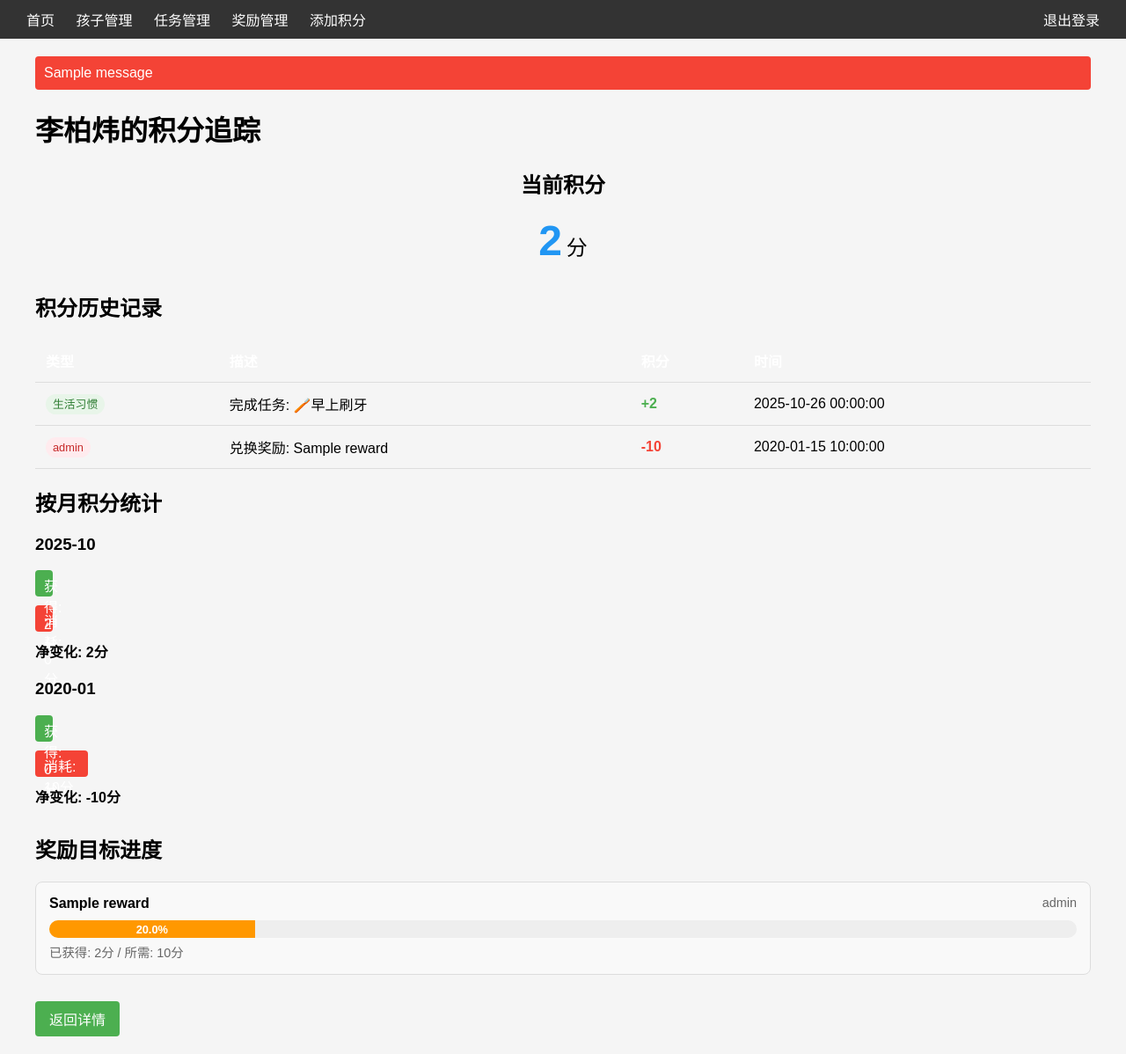
After one commit to ShiShiBits1/GrowthQuest, a Flask app: page /child/1/progress in a window 1280 px wide. The commit adds this page. Shown: the whole page at 88% size. Run offline with Flask 3, Linux system fonts and the light colour scheme; a user stored in the database is signed in; tables that the repository leaves empty hold one stand-in row (values such as "Sample post"); one stand-in notice (Sample message) is shown.

Commit message:
feat: 添加任务分类和奖励等级功能
- 在任务和奖励模型中添加分类和等级字段
- 更新相关模板以显示新字段
- 添加编辑任务和奖励的功能页面
- 实现积分添加页面和积分追踪功能
- 改进UI样式和用户体验

```diff
--- a/app/main/views.py
+++ b/app/main/views.py
@@ -73,6 +73,41 @@ def add_child():
         return redirect(url_for('main.list_children'))
     return render_template('add_child.html')
 
+@main.route('/child/edit/<int:child_id>', methods=['GET', 'POST'])
+@login_required
+def edit_child(child_id):
+    child = Child.query.get_or_404(child_id)
+    # 确保是当前用户的孩子
+    if child.parent != current_user:
+        flash('无权操作')
+        return redirect(url_for('main.dashboard'))
+
+    if request.method == 'POST':
+        child.name = request.form['name']
+        age = request.form.get('age')
+        child.age = int(age) if age else None
+        db.session.commit()
+        flash('孩子信息更新成功')
+        return redirect(url_for('main.child_detail', child_id=child.id))
+
+    return render_template('edit_child.html', child=child)
+
+@main.route('/child/delete/<int:child_id>')
+@login_required
+def delete_child(child_id):
+    child = Child.query.get_or_404(child_id)
+    # 确保是当前用户的孩子
+    if child.parent != current_user:
+        flash('无权操作')
+        return redirect(url_for('main.dashboard'))
+
+    # 删除孩子（级联删除会自动删除相关的任务记录和奖励记录）
+    child_name = child.name
+    db.session.delete(child)
+    db.session.commit()
+    flash(f'孩子 {child_name} 已成功删除')
+    return redirect(url_for('main.list_children'))
+
 # 任务管理路由
 @main.route('/tasks')
 @login_required
@@ -86,13 +121,29 @@ def add_task():
     if request.method == 'POST':
         name = request.form['name']
         description = request.form.get('description', '')
-        points = request.form.get('points', type=int)
-        task = Task(name=name, description=description, points=points)
+        points = int(request.form['points'])
+        category = request.form['category']
+        task = Task(name=name, description=description, points=points, category=category, is_active=True)
         db.session.add(task)
         db.session.commit()
         flash('任务添加成功')
         return redirect(url_for('main.list_tasks'))
     return render_template('add_task.html')
+
+@main.route('/task/edit/<int:task_id>', methods=['GET', 'POST'])
+@login_required
+def edit_task(task_id):
+    task = Task.query.get_or_404(task_id)
+    if request.method == 'POST':
+        task.name = request.form['name']
+        task.description = request.form.get('description', '')
+        task.points = int(request.form['points'])
+        task.category = request.form['category']
+        task.is_active = 'is_active' in request.form
+        db.session.commit()
+        flash('任务更新成功')
+        return redirect(url_for('main.list_tasks'))
+    return render_template('edit_task.html', task=task)
 
 # 奖励管理路由
 @main.route('/rewards')
@@ -107,13 +158,29 @@ def add_reward():
     if request.method == 'POST':
         name = request.form['name']
         description = request.form.get('description', '')
-        cost = request.form.get('cost', type=int)
-        reward = Reward(name=name, description=description, cost=cost)
+        cost = int(request.form['cost'])
+        level = request.form['level']
+        reward = Reward(name=name, description=description, cost=cost, level=level, is_active=True)
         db.session.add(reward)
         db.session.commit()
         flash('奖励添加成功')
         return redirect(url_for('main.list_rewards'))
     return render_template('add_reward.html')
+
+@main.route('/reward/edit/<int:reward_id>', methods=['GET', 'POST'])
+@login_required
+def edit_reward(reward_id):
+    reward = Reward.query.get_or_404(reward_id)
+    if request.method == 'POST':
+        reward.name = request.form['name']
+        reward.description = request.form.get('description', '')
+        reward.cost = int(request.form['cost'])
+        reward.level = request.form['level']
+        reward.is_active = 'is_active' in request.form
+        db.session.commit()
+        flash('奖励更新成功')
+        return redirect(url_for('main.list_rewards'))
+    return render_template('edit_reward.html', reward=reward)
 
 # 孩子详情和积分管理
 @main.route('/child/<int:child_id>')
@@ -157,7 +224,8 @@ def redeem_reward(child_id, reward_id):
         return redirect(url_for('main.dashboard'))
     if child.points >= reward.cost:
         # 创建兑换记录
-        record = RewardRecord(child_id=child_id, reward_id=reward_id)
+        from datetime import datetime
+        record = RewardRecord(child_id=child_id, reward_id=reward_id, redeemed_at=datetime.now())
         # 扣除积分
         child.points -= reward.cost
         db.session.add(record)
@@ -166,6 +234,139 @@ def redeem_reward(child_id, reward_id):
     else:
         flash('积分不足')
     return redirect(url_for('main.child_detail', child_id=child_id))
+
+# 给孩子添加积分
+@main.route('/add_points', methods=['GET', 'POST'])
+@login_required
+def add_points():
+    # 获取当前用户的所有孩子
+    children = current_user.children.all()
+    # 获取所有激活的任务
+    tasks = Task.query.filter_by(is_active=True).all()
+
+    if request.method == 'POST':
+        try:
+            # 获取表单数据
+            child_id = request.form.get('child_id')
+            task_id = request.form.get('task_id')
+            date_str = request.form.get('date')
+
+            # 验证表单数据
+            if not child_id or not task_id or not date_str:
+                flash('请填写所有必填字段')
+                return redirect(url_for('main.add_points'))
+
+            # 转换数据类型
+            child_id = int(child_id)
+            task_id = int(task_id)
+
+            # 验证孩子是否属于当前用户
+            child = Child.query.get_or_404(child_id)
+            if child.parent != current_user:
+                flash('无权操作')
+                return redirect(url_for('main.dashboard'))
+
+            # 获取任务信息
+            task = Task.query.get_or_404(task_id)
+
+            # 转换日期字符串为datetime对象
+            from datetime import datetime
+            completed_at = datetime.strptime(date_str, '%Y-%m-%d')
+
+            # 创建任务记录
+            task_record = TaskRecord(
+                child_id=child_id,
+                task_id=task_id,
+                completed_at=completed_at,
+                is_confirmed=True  # 直接确认，立即发放积分
+            )
+
+            # 添加任务记录
+            db.session.add(task_record)
+
+            # 更新孩子积分
+            child.points += task.points
+
+            # 提交数据库更改
+            db.session.commit()
+
+            flash(f'已成功为{child.name}添加{task.points}积分！')
+            return redirect(url_for('main.add_points'))
+
+        except ValueError:
+            flash('日期格式错误，请使用YYYY-MM-DD格式')
+            return redirect(url_for('main.add_points'))
+        except Exception as e:
+            flash(f'添加积分时发生错误：{str(e)}')
+            db.session.rollback()
+            return redirect(url_for('main.add_points'))
+
+    # 获取当前日期，用于默认值
+    from datetime import datetime
+    today = datetime.now().strftime('%Y-%m-%d')
+
+    return render_template('add_points.html', children=children, tasks=tasks, today=today)
+
+@main.route('/child/<int:child_id>/progress')
+@login_required
+def child_progress(child_id):
+    child = Child.query.filter_by(id=child_id, user_id=current_user.id).first_or_404()
+
+    # 获取最近的积分记录
+    from datetime import datetime
+    task_records = TaskRecord.query.filter_by(child_id=child_id, is_confirmed=True).order_by(TaskRecord.completed_at.desc()).limit(20).all()
+    reward_records = RewardRecord.query.filter_by(child_id=child_id).order_by(RewardRecord.redeemed_at.desc()).limit(20).all()
+
+    # 合并并排序记录
+    all_records = []
+    for record in task_records:
+        all_records.append({
+            'type': 'earned',
+            'amount': record.task.points,
+            'description': f'完成任务: {record.task.name}',
+            'time': record.completed_at,
+            'category': record.task.category
+        })
+
+    for record in reward_records:
+        all_records.append({
+            'type': 'spent',
+            'amount': record.reward.cost,
+            'description': f'兑换奖励: {record.reward.name}',
+            'time': record.redeemed_at,
+            'level': record.reward.level
+        })
+
+    # 按时间排序
+    all_records.sort(key=lambda x: x['time'], reverse=True)
+
+    # 按月汇总积分
+    monthly_summary = {}
+    for record in task_records:
+        month_key = record.completed_at.strftime('%Y-%m')
+        if month_key not in monthly_summary:
+            monthly_summary[month_key] = {'earned': 0, 'spent': 0}
+        monthly_summary[month_key]['earned'] += record.task.points
+
+    for record in reward_records:
+        month_key = record.redeemed_at.strftime('%Y-%m')
+        if month_key not in monthly_summary:
+            monthly_summary[month_key] = {'earned': 0, 'spent': 0}
+        monthly_summary[month_key]['spent'] += record.reward.cost
+
+    # 计算积分目标进度
+    reward_goals = []
+    available_rewards = Reward.query.filter_by(is_active=True).order_by(Reward.cost).all()
+    for reward in available_rewards:
+        reward_goals.append({
+            'name': reward.name,
+            'cost': reward.cost,
+            'progress': min(100, (child.points / reward.cost) * 100) if reward.cost > 0 else 100,
+            'level': reward.level
+        })
+
+    return render_template('child_progress.html', child=child, records=all_records,
+                          monthly_summary=monthly_summary, reward_goals=reward_goals)
 
 # 删除孩子
 @main.route('/child/delete/<int:child_id>', methods=['POST'])
--- a/app/models.py
+++ b/app/models.py
@@ -32,6 +32,7 @@ class Task(db.Model):
     name = db.Column(db.String(128), nullable=False)
     description = db.Column(db.Text)
     points = db.Column(db.Integer, nullable=False)  # 完成任务获得的积分
+    category = db.Column(db.String(64), nullable=False, default='学习任务')  # 任务分类：学习任务、生活习惯、品德行为
     is_active = db.Column(db.Boolean, default=True)
     # 关联到任务记录
     records = db.relationship('TaskRecord', backref='task', lazy='dynamic')
@@ -42,6 +43,7 @@ class Reward(db.Model):
     name = db.Column(db.String(128), nullable=False)
     description = db.Column(db.Text)
     cost = db.Column(db.Integer, nullable=False)  # 兑换奖励所需的积分
+    level = db.Column(db.String(64), nullable=False, default='小奖励')  # 奖励等级：小奖励、中奖励、大奖励
     is_active = db.Column(db.Boolean, default=True)
     # 关联到奖励记录
     records = db.relationship('RewardRecord', backref='reward', lazy='dynamic')
--- a/app/templates/base.html
+++ b/app/templates/base.html
@@ -77,12 +77,20 @@
             margin-bottom: 5px;
             font-weight: bold;
         }
-        input, textarea {
+        input, textarea, select {
             width: 100%;
-            padding: 8px;
+            padding: 12px 8px;
             box-sizing: border-box;
             border: 1px solid #ddd;
             border-radius: 4px;
+            height: 40px; /* 增加下拉菜单高度 */
+        }
+
+        select {
+            padding: 8px;
+            /* 确保下拉菜单有足够的高度 */
+            min-height: 40px;
+            line-height: 40px;
         }
     </style>
 </head>
@@ -94,6 +102,7 @@
                 <a href="{{ url_for('main.list_children') }}">孩子管理</a>
                 <a href="{{ url_for('main.list_tasks') }}">任务管理</a>
                 <a href="{{ url_for('main.list_rewards') }}">奖励管理</a>
+                <a href="{{ url_for('main.add_points') }}">添加积分</a>
             </div>
             <div>
                 <a href="{{ url_for('main.logout') }}">退出登录</a>
--- /dev/null
+++ b/app/templates/child_progress.html
@@ -0,0 +1,254 @@
+{% extends "base.html" %}
+
+{% block title %}{{ child.name }}的积分追踪{% endblock %}
+
+{% block content %}
+<h1>{{ child.name }}的积分追踪</h1>
+
+<div class="current-points">
+    <h2>当前积分</h2>
+    <div class="points-display">
+        <span class="points-value">{{ child.points }}</span>
+        <span class="points-label">分</span>
+    </div>
+</div>
+
+<!-- 积分历史记录 -->
+<div class="history-section">
+    <h2>积分历史记录</h2>
+    {% if records %}
+    <table class="records-table">
+        <tr>
+            <th>类型</th>
+            <th>描述</th>
+            <th>积分</th>
+            <th>时间</th>
+        </tr>
+        {% for record in records %}
+        <tr class="record-{{ record.type }}">
+            <td>
+                {% if record.type == 'earned' %}
+                <span class="badge earned">{{ record.category }}</span>
+                {% else %}
+                <span class="badge spent">{{ record.level }}</span>
+                {% endif %}
+            </td>
+            <td>{{ record.description }}</td>
+            <td class="amount {{ record.type }}">
+                {% if record.type == 'earned' %}+{% else %}-{% endif %}{{ record.amount }}
+            </td>
+            <td>{{ record.time.strftime('%Y-%m-%d %H:%M:%S') }}</td>
+        </tr>
+        {% endfor %}
+    </table>
+    {% else %}
+    <p>暂无积分记录</p>
+    {% endif %}
+</div>
+
+<!-- 按月积分统计 -->
+<div class="monthly-section">
+    <h2>按月积分统计</h2>
+    {% if monthly_summary %}
+    <div class="monthly-charts">
+        {% for month, data in monthly_summary.items() %}
+        <div class="month-summary">
+            <h3>{{ month }}</h3>
+            <div class="summary-bars">
+                <div class="bar earned" style="width: {{ (data.earned / 200) * 100 }}%;">
+                    获得: {{ data.earned }}分
+                </div>
+                <div class="bar spent" style="width: {{ (data.spent / 200) * 100 }}%;">
+                    消耗: {{ data.spent }}分
+                </div>
+            </div>
+            <div class="net-change">
+                净变化: {{ data.earned - data.spent }}分
+            </div>
+        </div>
+        {% endfor %}
+    </div>
+    {% else %}
+    <p>暂无月度统计数据</p>
+    {% endif %}
+</div>
+
+<!-- 奖励目标进度 -->
+<div class="goals-section">
+    <h2>奖励目标进度</h2>
+    {% if reward_goals %}
+    <div class="goals-list">
+        {% for goal in reward_goals %}
+        <div class="goal-item">
+            <div class="goal-header">
+                <span class="goal-name">{{ goal.name }}</span>
+                <span class="goal-level">{{ goal.level }}</span>
+            </div>
+            <div class="goal-progress">
+                <div class="progress-bar-container">
+                    {% if goal.progress < 30 %}
+                    <div class="progress-bar low" style="width: {{ goal.progress }}%;">
+                    {% elif goal.progress < 70 %}
+                    <div class="progress-bar medium" style="width: {{ goal.progress }}%;">
+                    {% else %}
+                    <div class="progress-bar high" style="width: {{ goal.progress }}%;">
+                    {% endif %}
+                        {{ "%.1f"|format(goal.progress) }}%
+                    </div>
+                </div>
+                <div class="goal-stats">
+                    已获得: {{ child.points }}分 / 所需: {{ goal.cost }}分
+                </div>
+            </div>
+        </div>
+        {% endfor %}
+    </div>
+    {% else %}
+    <p>暂无可用奖励目标</p>
+    {% endif %}
+</div>
+
+<style>
+/* 积分显示样式 */
+.current-points {
+    text-align: center;
+    margin-bottom: 30px;
+}
+.points-display {
+    display: inline-flex;
+    align-items: baseline;
+}
+.points-value {
+    font-size: 3em;
+    font-weight: bold;
+    color: #2196f3;
+}
+.points-label {
+    font-size: 1.5em;
+    margin-left: 5px;
+}
+
+/* 表格样式 */
+.records-table {
+    width: 100%;
+    border-collapse: collapse;
+    margin-bottom: 20px;
+}
+.records-table th,
+.records-table td {
+    padding: 12px;
+    text-align: left;
+    border-bottom: 1px solid #ddd;
+}
+.records-table th {
+    background-color: #f5f5f5;
+}
+.record-earned td.amount {
+    color: #4caf50;
+    font-weight: bold;
+}
+.record-spent td.amount {
+    color: #f44336;
+    font-weight: bold;
+}
+
+/* 标签样式 */
+.badge {
+    padding: 4px 8px;
+    border-radius: 12px;
+    font-size: 0.8em;
+}
+.badge.earned {
+    background-color: #e8f5e9;
+    color: #2e7d32;
+}
+.badge.spent {
+    background-color: #ffebee;
+    color: #c62828;
+}
+
+/* 月度统计样式 */
+.monthly-section {
+    margin-bottom: 30px;
+}
+.month-summary {
+    margin-bottom: 20px;
+}
+.summary-bars {
+    margin: 10px 0;
+}
+.bar {
+    height: 30px;
+    margin-bottom: 10px;
+    padding: 5px 10px;
+    color: white;
+    border-radius: 4px;
+    box-sizing: border-box;
+}
+.bar.earned {
+    background-color: #4caf50;
+}
+.bar.spent {
+    background-color: #f44336;
+}
+.net-change {
+    font-weight: bold;
+}
+
+/* 目标进度样式 */
+.goals-section {
+    margin-bottom: 30px;
+}
+.goal-item {
+    margin-bottom: 20px;
+    padding: 15px;
+    border: 1px solid #ddd;
+    border-radius: 8px;
+    background-color: #f9f9f9;
+}
+.goal-header {
+    display: flex;
+    justify-content: space-between;
+    margin-bottom: 10px;
+}
+.goal-name {
+    font-weight: bold;
+}
+.goal-level {
+    font-size: 0.9em;
+    color: #666;
+}
+.progress-bar-container {
+    width: 100%;
+    height: 20px;
+    background-color: #eee;
+    border-radius: 10px;
+    overflow: hidden;
+}
+.progress-bar {
+    height: 100%;
+    display: flex;
+    align-items: center;
+    justify-content: center;
+    color: white;
+    font-size: 0.8em;
+    font-weight: bold;
+}
+.progress-bar.low {
+    background-color: #ff9800;
+}
+.progress-bar.medium {
+    background-color: #4caf50;
+}
+.progress-bar.high {
+    background-color: #2196f3;
+}
+.goal-stats {
+    margin-top: 5px;
+    font-size: 0.9em;
+    color: #666;
+}
+</style>
+
+<a href="{{ url_for('main.child_detail', child_id=child.id) }}" class="button">返回详情</a>
+{% endblock %}
--- a/app/templates/rewards.html
+++ b/app/templates/rewards.html
@@ -9,15 +9,21 @@
     <tr>
         <th>奖励名称</th>
         <th>描述</th>
+        <th>奖励等级</th>
         <th>所需积分</th>
         <th>状态</th>
+        <th>操作</th>
     </tr>
     {% for reward in rewards %}
     <tr>
         <td>{{ reward.name }}</td>
         <td>{{ reward.description or '无' }}</td>
+        <td>{{ reward.level }}</td>
         <td>{{ reward.cost }}</td>
         <td>{{ '激活' if reward.is_active else '停用' }}</td>
+        <td>
+            <a href="{{ url_for('main.edit_reward', reward_id=reward.id) }}" class="button">编辑</a>
+        </td>
     </tr>
     {% endfor %}
 </table>
--- a/app/templates/tasks.html
+++ b/app/templates/tasks.html
@@ -9,15 +9,21 @@
     <tr>
         <th>任务名称</th>
         <th>描述</th>
+        <th>任务分类</th>
         <th>奖励积分</th>
         <th>状态</th>
+        <th>操作</th>
     </tr>
     {% for task in tasks %}
     <tr>
         <td>{{ task.name }}</td>
         <td>{{ task.description or '无' }}</td>
+        <td>{{ task.category }}</td>
         <td>{{ task.points }}</td>
         <td>{{ '激活' if task.is_active else '停用' }}</td>
+        <td>
+            <a href="{{ url_for('main.edit_task', task_id=task.id) }}" class="button">编辑</a>
+        </td>
     </tr>
     {% endfor %}
 </table>
```
Also changed, not shown: app/templates/add_points.html (added, +68 -0 lines), app/templates/add_reward.html (+8 -0 lines), app/templates/add_task.html (+8 -0 lines), app/templates/child_detail.html (+9 -0 lines), app/templates/dashboard.html (+19 -1 lines), app/templates/edit_child.html (added, +41 -0 lines), app/templates/edit_reward.html (added, +43 -0 lines), app/templates/edit_task.html (added, +43 -0 lines), data.sqlite.
